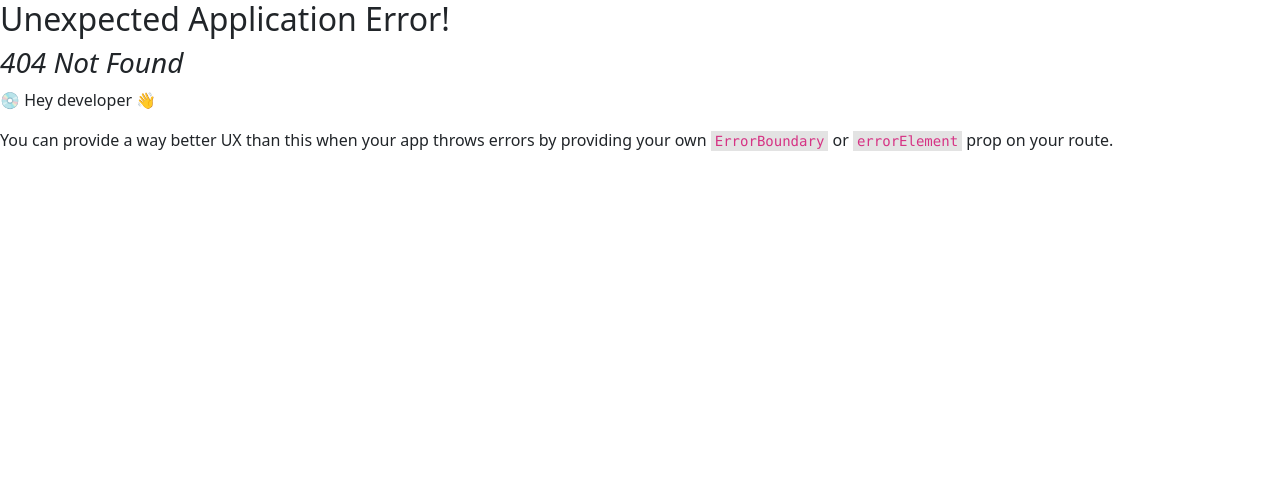
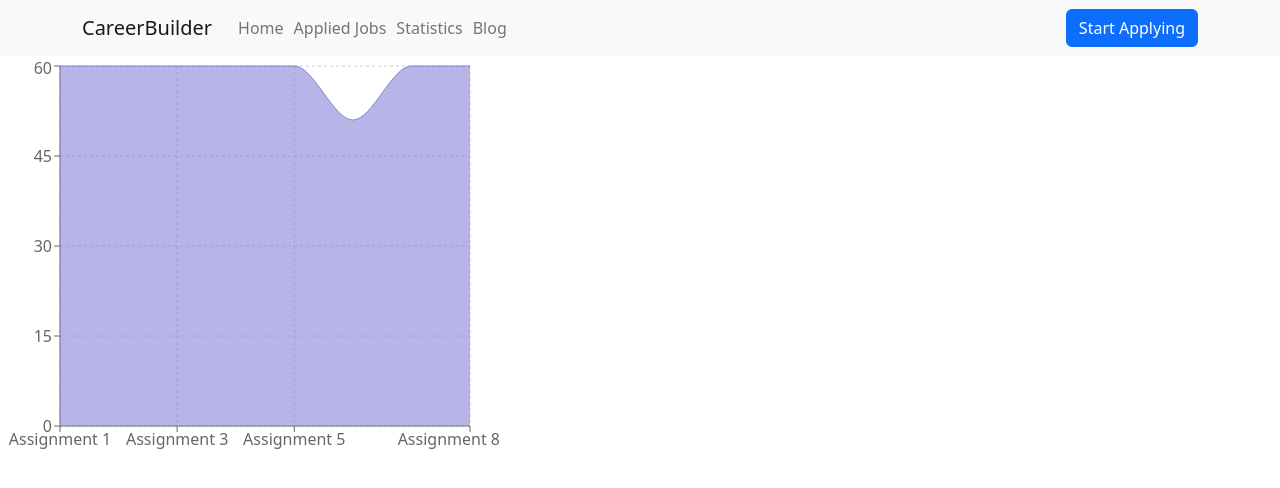
Before and after one commit to Mohammademon02/career-builder, a React (Vite) app: page /statistics in a window 1280 px wide. Before the commit this address had no page. Shown: the top 488 px of the page. Built offline with nearby package versions, Linux system fonts and the light colour scheme.

Commit message:
statistics page completed

```diff
--- a/package.json
+++ b/package.json
@@ -16,6 +16,7 @@
     "react-bootstrap": "^2.7.2",
     "react-dom": "^18.2.0",
     "react-router-dom": "^6.10.0",
+    "recharts": "^2.5.0",
     "sort-by": "^1.2.0"
   },
   "devDependencies": {
--- a/src/components/FeaturedJobs/FeaturedJobs.jsx
+++ b/src/components/FeaturedJobs/FeaturedJobs.jsx
@@ -14,7 +14,7 @@ const FeaturedJobs = ({ jobs }) => {
         <section>
             <h2 className='fs-2 fw-bold text-center mt-5'>Featured Jobs</h2>
             <p className='text-center'>Explore thousands of job opportunities with all the information you need. Its your future</p>
-            <div className='row row-cols-1 row-cols-md-2 g-4'>
+            <div className='d-flex row row-cols-1 row-cols-md-2 g-4'>
                 {
                     jobs.slice(0, seeMore ? 6 : 4).map(job => <FeaturedJob
                         key={job.id}
--- a/src/components/JobDetails/JobDetails.jsx
+++ b/src/components/JobDetails/JobDetails.jsx
@@ -16,12 +16,12 @@ const JobDetails = () => {
 
     const data = useLoaderData();
     console.log(data)
-    // useEffect(() => {
-    //     const newData = data.filter(dt => dt.id == detailsId)
-    //     if (newData.length) {
-    //         setInfo(newData[0])
-    //     }
-    // }, [])
+    useEffect(() => {
+        const newData = data.filter(dt => dt.id == detailsId)
+        if (newData.length) {
+            setInfo(newData[0])
+        }
+    }, [])
 
     return (
         <section className='container my-5'>
--- /dev/null
+++ b/src/components/Statistics/Statistics.jsx
@@ -0,0 +1,40 @@
+import React from 'react';
+import { AreaChart, Area, XAxis, YAxis, CartesianGrid, Tooltip, ResponsiveContainer } from 'recharts';
+
+const Statistics = () => {
+
+    const data = [
+        { name: 'Assignment 1', value: '60' },
+        { name: 'Assignment 2', value: '60' },
+        { name: 'Assignment 3', value: '60' },
+        { name: 'Assignment 4', value: '60' },
+        { name: 'Assignment 5', value: '60' },
+        { name: 'Assignment 6', value: '51' },
+        { name: 'Assignment 7', value: '60' },
+        { name: 'Assignment 8', value: '60' }
+    ]
+
+    return (
+        <div>
+            <AreaChart
+                width={500}
+                height={400}
+                data={data}
+                margin={{
+                    top: 10,
+                    right: 30,
+                    left: 0,
+                    bottom: 0,
+                }}>
+
+                <CartesianGrid strokeDasharray="3 3" />
+                <XAxis dataKey="name" />
+                <YAxis />
+                <Tooltip />
+                <Area type="monotone" dataKey="value" stroke="#8884d8" fill="#8884d8" />
+            </AreaChart>
+        </div>
+    );
+};
+
+export default Statistics;
--- a/src/main.jsx
+++ b/src/main.jsx
@@ -11,6 +11,7 @@ import Home from './components/Home/Home';
 import AppliedJobs from './components/AppliedJobs/AppliedJobs';
 import JobDetails from './components/JobDetails/JobDetails';
 import Blog from './components/Blog/Blog';
+import Statistics from './components/Statistics/Statistics';
 
 
 
@@ -22,13 +23,13 @@ const router = createBrowserRouter([
       {
         path: '/',
         element: <Home></Home>,
-        loader: () => fetch('jobCategory.json')
+        loader: () => fetch('/jobCategory.json')
       },
 
       {
         path: '/details/:detailsId',
         element: <JobDetails></JobDetails>,
-        loader: ({ params }) => fetch('featured.json')
+        loader: ({ params }) => fetch(`/featured.json`)
       },
       {
         path: 'appliedJobs',
@@ -37,6 +38,10 @@ const router = createBrowserRouter([
       {
         path: 'blog',
         element: <Blog></Blog>
+      },
+      {
+        path: 'statistics',
+        element: <Statistics></Statistics>
       }
     ]
   }
```
Also changed, not shown: 1 other file (tests, documents, lock files or other folders).
